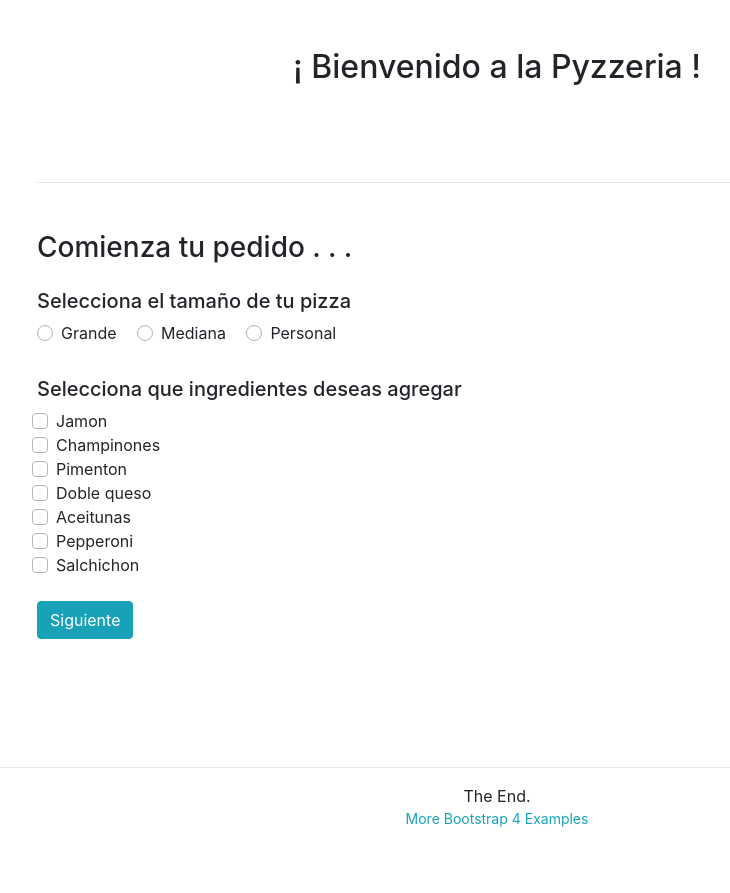
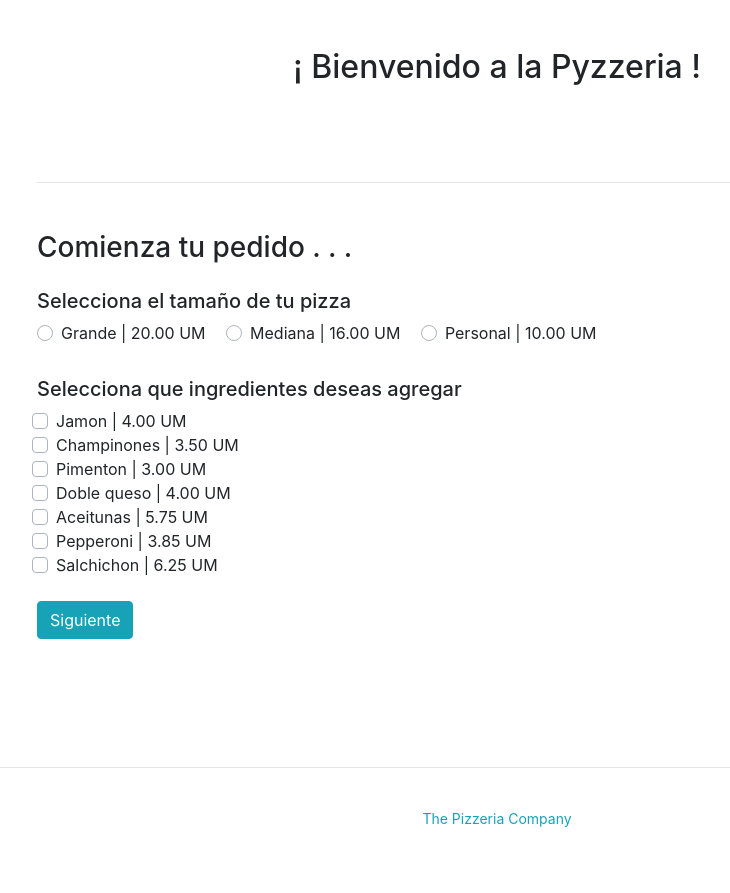
Before and after one commit to techiend/Pyzzeria, a Django app: template pedidos/templates/pedidos/tamano.html in a window 1280 px wide. Shown: the whole page, without its empty margins (143-873 px from the left). Run offline with Django 3.2, Linux system fonts and the light colour scheme; data comes from the database, SQL or seed files in the repository; tables that the repository leaves empty hold one stand-in row (values such as "Sample post"); the template is opened without the code that fills it: values that come from a table or form of the project are taken from there, most other values are stand-ins (such as "Sample title", 1, 10 or a date in 2020); some libraries are stand-ins or nearby versions.

Commit message:
tamano.html
Pequenos cambios

```diff
--- a/pedidos/templates/pedidos/tamano.html
+++ b/pedidos/templates/pedidos/tamano.html
@@ -36,13 +36,13 @@
                         {% csrf_token %}
                         <!-- form complex example -->
                         <div class="form-row mt-4">
-                            <div class="col-md-6 pb-3">
+                            <div class="col-md-8 pb-3">
                                 <h5>Selecciona el tamaño de tu pizza</h5>
                                 <div class="form-group big">
                                     {% for t in tamano %}
                                     <div class="custom-control custom-radio custom-control-inline">
                                         <input type="radio" id="tam{{t.tamano_id}}" name="selTamano" class="custom-control-input">
-                                        <label class="custom-control-label" for="tam{{t.tamano_id}}">{{t.nombre_tamano}}</label>
+                                        <label class="custom-control-label" for="tam{{t.tamano_id}}">{{t.nombre_tamano}} | {{t.costo_tamano}} UM</label>
                                       </div>
                                     <!-- <div class="form-check form-check-inline">
                                         <label class="form-check-label">
@@ -81,7 +81,7 @@
                                 <div class="form-row">
                                     <div class="custom-control custom-checkbox">
                                         <input type="checkbox" class="custom-control-input" name="ingredients" value={{i.ingrediente_id}} id="ing{{i.ingrediente_id}}">
-                                        <label class="custom-control-label" for="ing{{i.ingrediente_id}}">{{i.nombre_ingrediente}}</label>
+                                        <label class="custom-control-label" for="ing{{i.ingrediente_id}}">{{i.nombre_ingrediente}} | {{i.costo_ingrediente}} UM</label>
                                     </div>
                                 </div>
                                 {% endfor %}
@@ -126,8 +126,8 @@
     </div>
     <!--/row-->
     <hr>
-    <p class="text-center">The End.<br>
-        <a class="small text-info d-inline-block" href="https://www.codeply.com/bootstrap-4-examples">More Bootstrap 4 Examples</a>
+    <p class="text-center"><br>
+        <a class="small text-info d-inline-block" >The Pizzeria Company</a>
     </p>
 
 </div>
```
